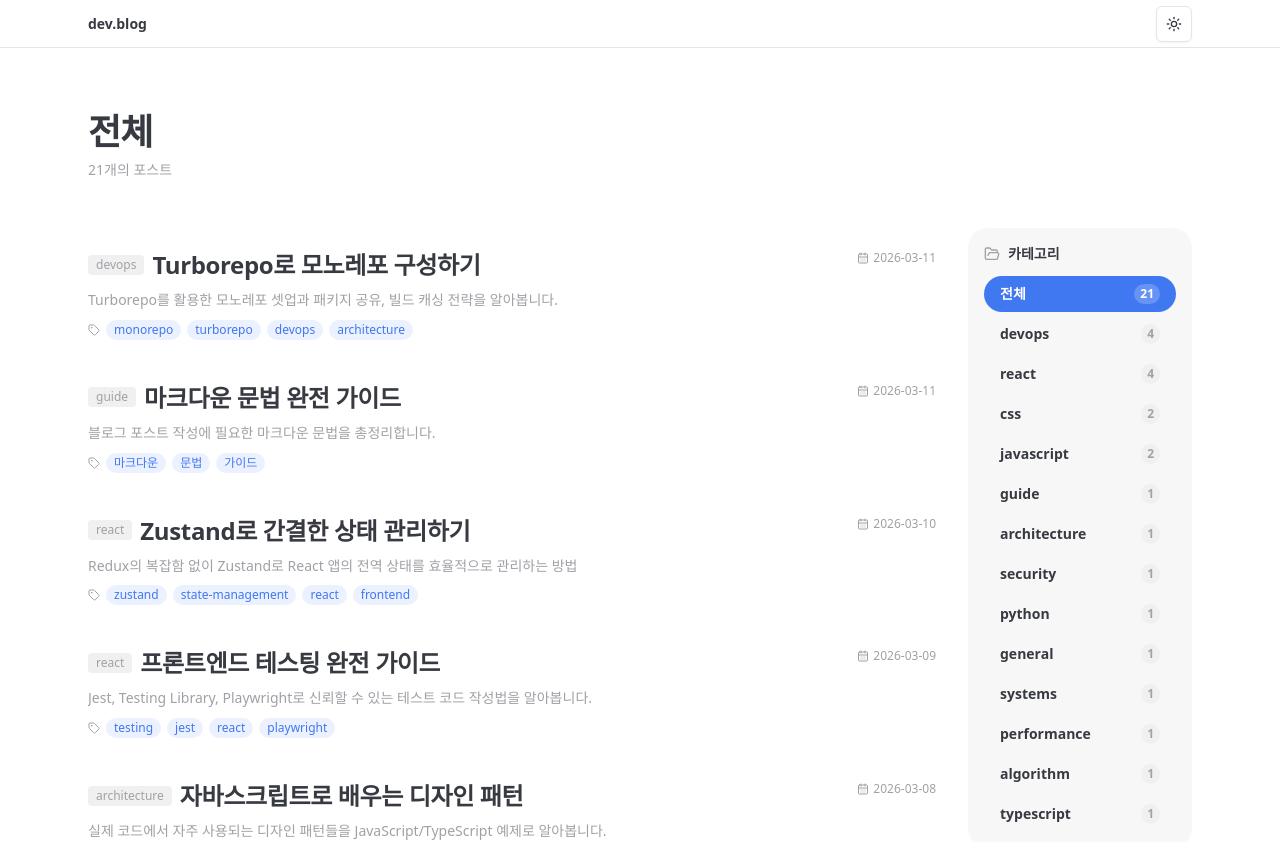
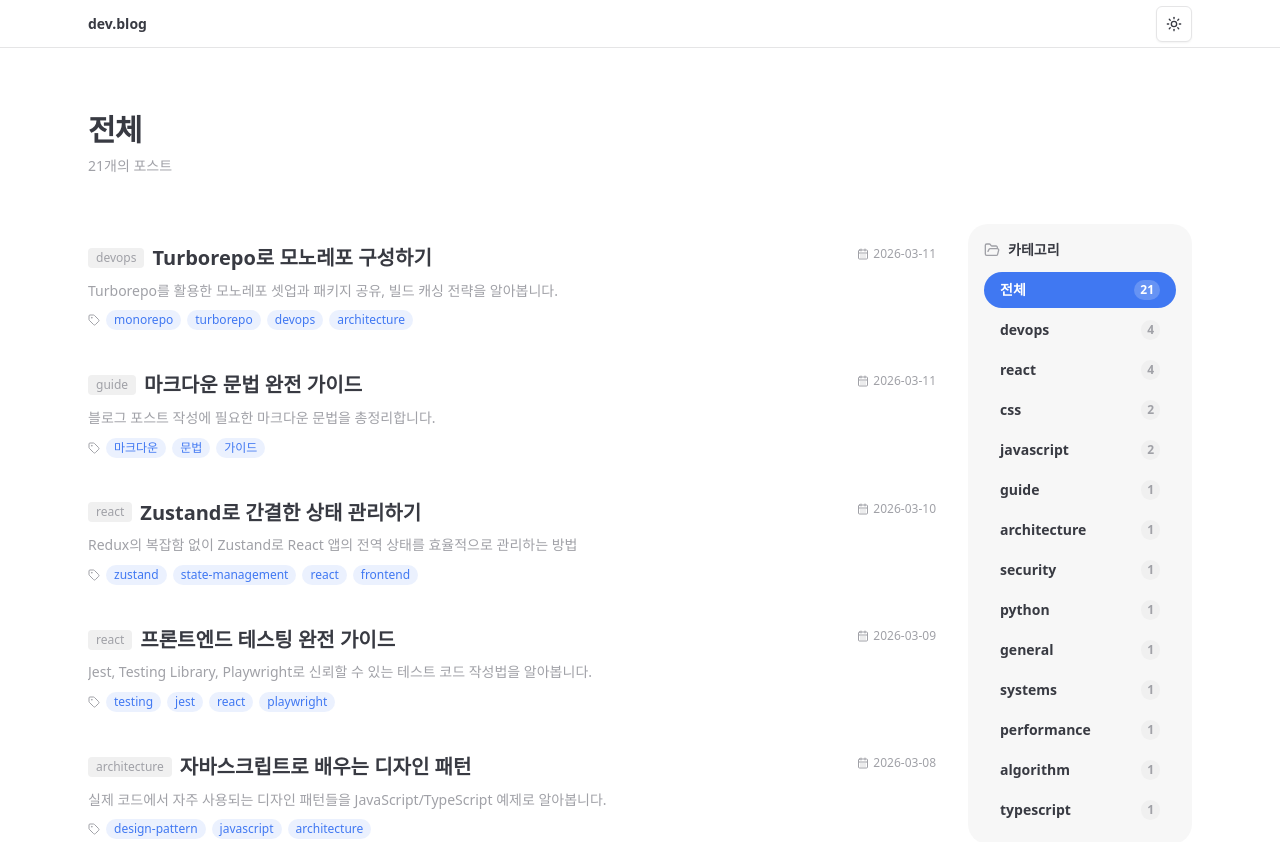
Before and after one commit to CPstudy/cpstudy.github.io, a Next.js app: page / in a window 1280 px wide. Shown: the top 842 px of the page. Built offline with nearby package versions, Linux system fonts and the light colour scheme.

Commit message:
style: 글 목록 제목 크기 수정

```diff
--- a/src/components/post-list.tsx
+++ b/src/components/post-list.tsx
@@ -48,7 +48,7 @@ export function PostList({ posts, categories, tags }: Props) {
   return (
     <div>
       <div className="mb-12">
-        <h1 className="text-4xl font-bold tracking-tight mb-2">{listTitle}</h1>
+        <h1 className="text-3xl font-bold tracking-tight mb-2">{listTitle}</h1>
         <p className="text-muted-foreground text-sm">{filtered.length}개의 포스트</p>
       </div>
     <div className="flex gap-8 items-start">
@@ -74,9 +74,9 @@ export function PostList({ posts, categories, tags }: Props) {
                           {post.category}
                         </span>
                       )}
-                      <h2 className="font-semibold text-foreground group-hover:text-primary transition-colors leading-snug truncate">
+                      <h3 className="font-semibold text-foreground group-hover:text-primary transition-colors leading-snug truncate">
                         {post.title}
-                      </h2>
+                      </h3>
                     </div>
                     {post.date && (
                       <span className="flex items-center gap-1 text-xs text-muted-foreground shrink-0 mt-0.5">
```
